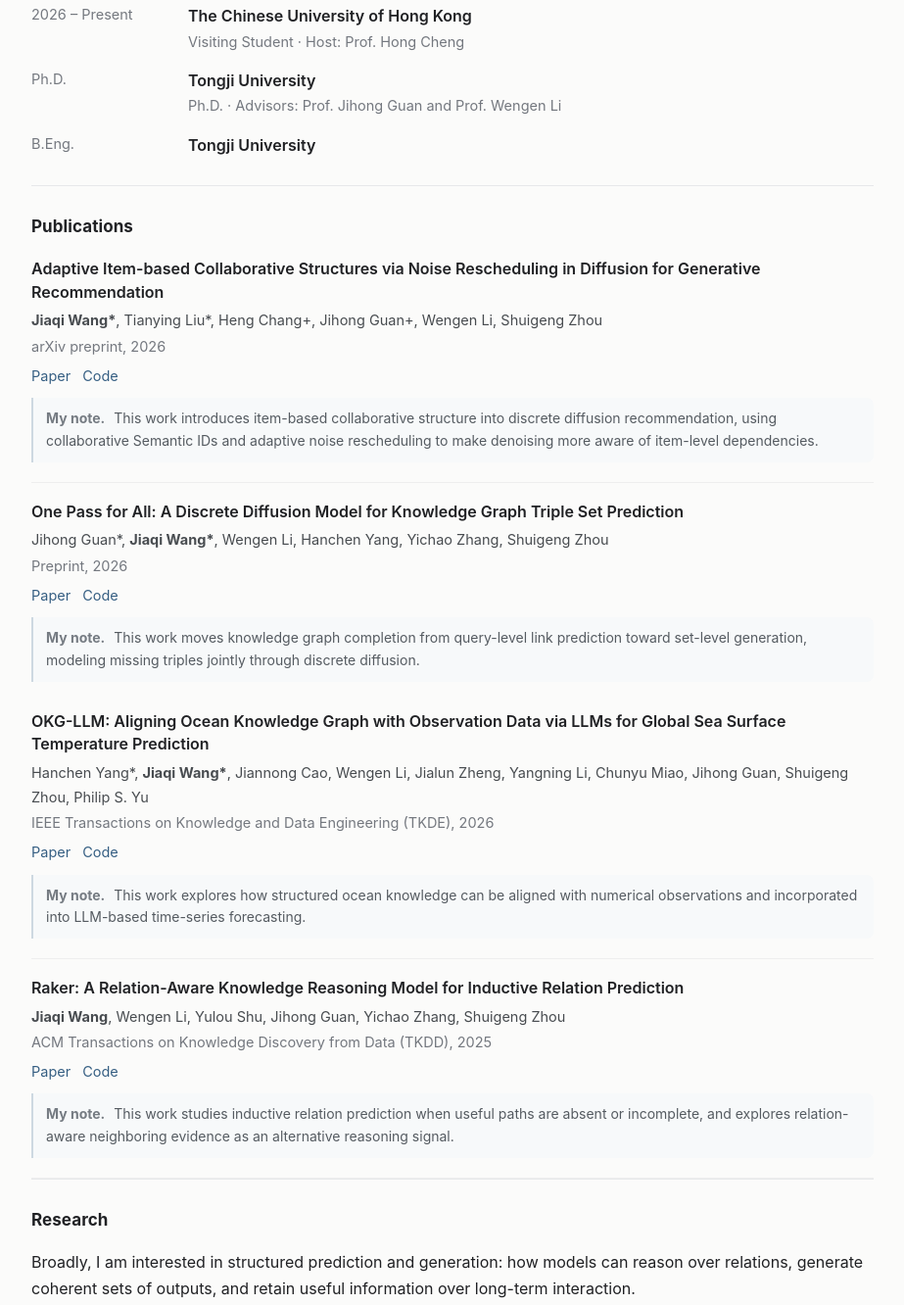
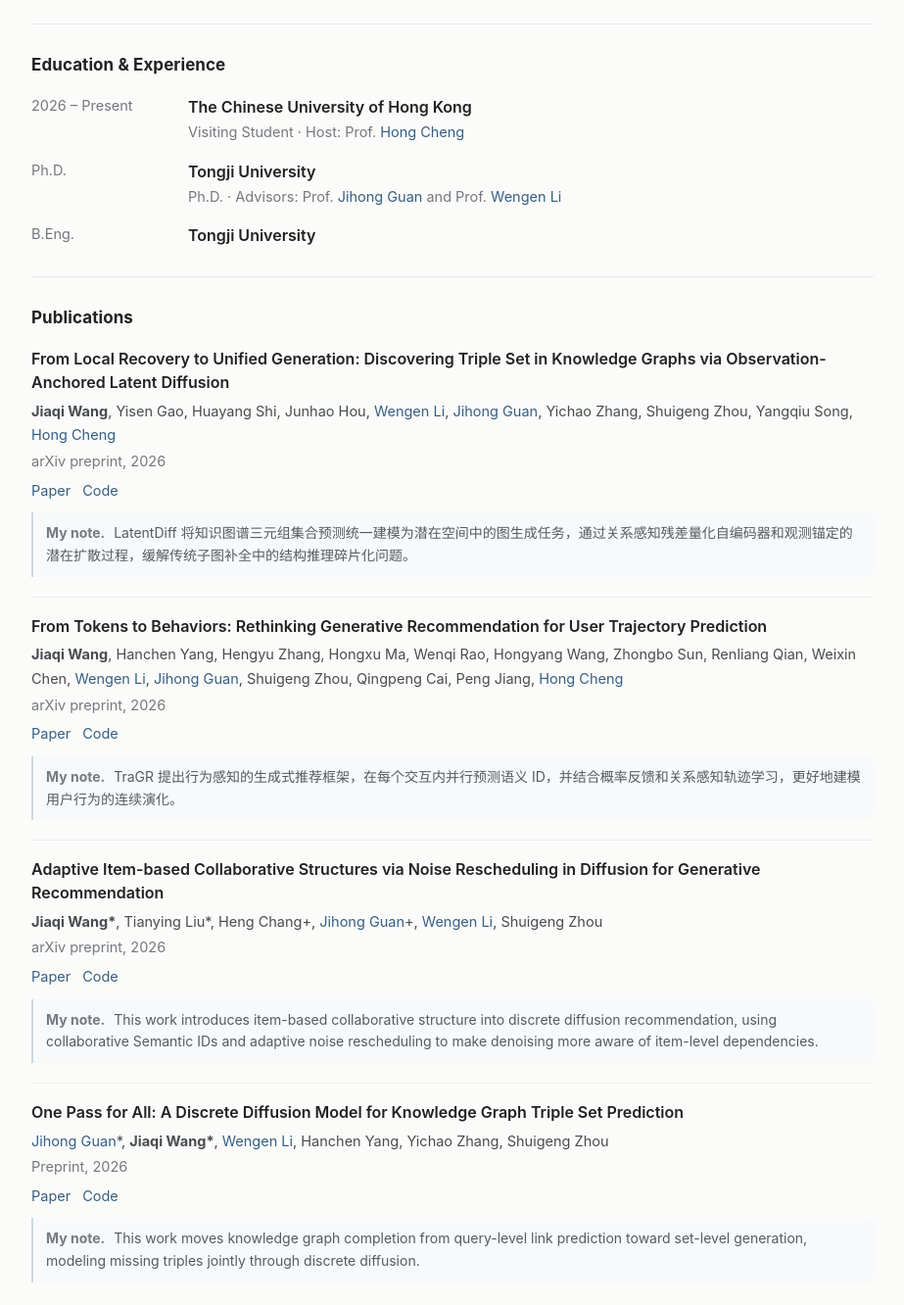
Before and after one commit to CalmaQi/CalmaQi.github.io, a plain HTML site: page index.html in a window 1280 px wide. Shown: the part 777-2109 px from the top of the page at 98% size, without its empty margins (178-1101 px from the left). Drawn offline with Linux system fonts and the light colour scheme.

Commit message:
Update homepage links and publications
Co-authored-by: Copilot <223556219+Copilot@users.noreply.github.com>

```diff
--- a/index.html
+++ b/index.html
@@ -93,21 +93,23 @@
     <div class="section-head"><h2>About</h2></div>
     <p>
       I am a Ph.D. student at Tongji University, where I also completed my undergraduate study.
-      I am advised by Prof. Jihong Guan and Prof. Wengen Li.
-      Since 2026, I have been visiting The Chinese University of Hong Kong (CUHK), advised by Prof. Hong Cheng.
+      I am advised by Prof. <a href="https://cs.tongji.edu.cn/info/1061/2814.htm" target="_blank" rel="noopener">Jihong Guan</a>
+      and Prof. <a href="https://cs.tongji.edu.cn/info/1063/2826.htm" target="_blank" rel="noopener">Wengen Li</a>.
+      Since 2026, I have been visiting The Chinese University of Hong Kong (CUHK), advised by Prof.
+      <a href="https://www.cse.cuhk.edu.hk/people/faculty/hong-cheng/" target="_blank" rel="noopener">Hong Cheng</a>.
     </p>
 
-    <!-- OPTIONAL PERSONAL COMMENT: keep / rewrite / delete. -->
-    <!-- <p class="muted">
-      I enjoy problems where the prediction target is not an isolated object, but a structured set of mutually dependent decisions.
+    <p class="muted">
+      我是同济大学博士生，研究方向聚焦于结构化预测与生成式智能，主要研究知识图谱补全、生成式推荐和智能体记忆。
+      目前，我在香港中文大学进行访问研究，围绕知识图谱三元组集合预测和用户行为轨迹预测开展工作。
     </p>
-  </section> -->
+  </section>
 
   <section id="news">
     <div class="section-head"><h2>News</h2><span class="sub">Selected updates</span></div>
     <div class="news">
       <!-- Add newest items at the top. -->
-      <div class="news-row"><div class="date">2026.08</div><div>Started a research visit at CUHK with Prof. Hong Cheng.</div></div>
+      <div class="news-row"><div class="date">2026</div><div>Started a research visit at CUHK with Prof. <a href="https://www.cse.cuhk.edu.hk/people/faculty/hong-cheng/" target="_blank" rel="noopener">Hong Cheng</a>.</div></div>
       <div class="news-row"><div class="date">2026</div><div>Released DiffTSP, a discrete diffusion framework for knowledge graph triple set prediction.</div></div>
       <div class="news-row"><div class="date">2026</div><div>OKG-LLM was published in <em>TKDE</em>.</div></div>
       <div class="news-row"><div class="date">2025</div><div>Raker was published in <em>TKDD</em>.</div></div>
@@ -117,14 +119,49 @@
   <section id="education">
     <div class="section-head"><h2>Education &amp; Experience</h2></div>
     <div class="timeline">
-      <div class="timeline-row"><div class="time">2026 – Present</div><div><div class="title">The Chinese University of Hong Kong</div><div class="detail">Visiting Student · Host: Prof. Hong Cheng</div></div></div>
-      <div class="timeline-row"><div class="time">Ph.D.</div><div><div class="title">Tongji University</div><div class="detail">Ph.D. · Advisors: Prof. Jihong Guan and Prof. Wengen Li</div></div></div>
+      <div class="timeline-row"><div class="time">2026 – Present</div><div><div class="title">The Chinese University of Hong Kong</div><div class="detail">Visiting Student · Host: Prof. <a href="https://www.cse.cuhk.edu.hk/people/faculty/hong-cheng/" target="_blank" rel="noopener">Hong Cheng</a></div></div></div>
+      <div class="timeline-row"><div class="time">Ph.D.</div><div><div class="title">Tongji University</div><div class="detail">Ph.D. · Advisors: Prof. <a href="https://cs.tongji.edu.cn/info/1061/2814.htm" target="_blank" rel="noopener">Jihong Guan</a> and Prof. <a href="https://cs.tongji.edu.cn/info/1063/2826.htm" target="_blank" rel="noopener">Wengen Li</a></div></div></div>
       <div class="timeline-row"><div class="time">B.Eng.</div><div><div class="title">Tongji University</div></div></div>
     </div>
   </section>
 
   <section id="publications">
     <div class="section-head"><h2>Publications</h2></div>
+    <article class="paper">
+      <div class="paper-title">From Local Recovery to Unified Generation: Discovering Triple Set in Knowledge Graphs via Observation-Anchored Latent Diffusion</div>
+      <div class="authors"><strong>Jiaqi Wang</strong>, Yisen Gao, Huayang Shi, Junhao Hou,
+        <a href="https://cs.tongji.edu.cn/info/1063/2826.htm" target="_blank" rel="noopener">Wengen Li</a>,
+        <a href="https://cs.tongji.edu.cn/info/1061/2814.htm" target="_blank" rel="noopener">Jihong Guan</a>,
+        Yichao Zhang, Shuigeng Zhou, Yangqiu Song,
+        <a href="https://www.cse.cuhk.edu.hk/people/faculty/hong-cheng/" target="_blank" rel="noopener">Hong Cheng</a></div>
+      <div class="venue">arXiv preprint, 2026</div>
+      <div class="paper-links">
+        <a href="https://arxiv.org/abs/2610.39114" target="_blank" rel="noopener">Paper</a>
+        <a href="https://github.com/CalmaQi/LKGDiff" target="_blank" rel="noopener">Code</a>
+      </div>
+      <div class="paper-note"><strong>My note.</strong>
+        LatentDiff 将知识图谱三元组集合预测统一建模为潜在空间中的图生成任务，通过关系感知残差量化自编码器和观测锚定的潜在扩散过程，缓解传统子图补全中的结构推理碎片化问题。
+      </div>
+    </article>
+
+    <article class="paper">
+      <div class="paper-title">From Tokens to Behaviors: Rethinking Generative Recommendation for User Trajectory Prediction</div>
+      <div class="authors"><strong>Jiaqi Wang</strong>, Hanchen Yang, Hengyu Zhang, Hongxu Ma, Wenqi Rao, Hongyang Wang,
+        Zhongbo Sun, Renliang Qian, Weixin Chen,
+        <a href="https://cs.tongji.edu.cn/info/1063/2826.htm" target="_blank" rel="noopener">Wengen Li</a>,
+        <a href="https://cs.tongji.edu.cn/info/1061/2814.htm" target="_blank" rel="noopener">Jihong Guan</a>,
+        Shuigeng Zhou, Qingpeng Cai, Peng Jiang,
+        <a href="https://www.cse.cuhk.edu.hk/people/faculty/hong-cheng/" target="_blank" rel="noopener">Hong Cheng</a></div>
+      <div class="venue">arXiv preprint, 2026</div>
+      <div class="paper-links">
+        <a href="https://arxiv.org/abs/2611.16159" target="_blank" rel="noopener">Paper</a>
+        <a href="https://github.com/CalmaQi/GR4UBT" target="_blank" rel="noopener">Code</a>
+      </div>
+      <div class="paper-note"><strong>My note.</strong>
+        TraGR 提出行为感知的生成式推荐框架，在每个交互内并行预测语义 ID，并结合概率反馈和关系感知轨迹学习，更好地建模用户行为的连续演化。
+      </div>
+    </article>
+
       <article class="paper">
     <div class="paper-title">
       Adaptive Item-based Collaborative Structures via Noise Rescheduling in Diffusion for Generative Recommendation
@@ -132,7 +169,8 @@
 
     <div class="authors">
       <strong>Jiaqi Wang*</strong>, Tianying Liu*, Heng Chang+,
-      Jihong Guan+, Wengen Li, Shuigeng Zhou
+      <a href="https://cs.tongji.edu.cn/info/1061/2814.htm" target="_blank" rel="noopener">Jihong Guan</a>+,
+      <a href="https://cs.tongji.edu.cn/info/1063/2826.htm" target="_blank" rel="noopener">Wengen Li</a>, Shuigeng Zhou
     </div>
 
     <div class="venue">
@@ -158,7 +196,10 @@
 
     <article class="paper">
       <div class="paper-title">One Pass for All: A Discrete Diffusion Model for Knowledge Graph Triple Set Prediction</div>
-      <div class="authors">Jihong Guan*, <strong>Jiaqi Wang*</strong>, Wengen Li, Hanchen Yang, Yichao Zhang, Shuigeng Zhou</div>
+      <div class="authors"><a href="https://cs.tongji.edu.cn/info/1061/2814.htm" target="_blank" rel="noopener">Jihong Guan</a>*,
+        <strong>Jiaqi Wang*</strong>,
+        <a href="https://cs.tongji.edu.cn/info/1063/2826.htm" target="_blank" rel="noopener">Wengen Li</a>,
+        Hanchen Yang, Yichao Zhang, Shuigeng Zhou</div>
       <div class="venue">Preprint, 2026</div>
       <div class="paper-links">
         <a href="https://arxiv.org/abs/2604.18344" target="_blank" rel="noopener">Paper</a>
@@ -173,7 +214,11 @@
 
     <article class="paper">
       <div class="paper-title">OKG-LLM: Aligning Ocean Knowledge Graph with Observation Data via LLMs for Global Sea Surface Temperature Prediction</div>
-      <div class="authors">Hanchen Yang*, <strong>Jiaqi Wang*</strong>, Jiannong Cao, Wengen Li, Jialun Zheng, Yangning Li, Chunyu Miao, Jihong Guan, Shuigeng Zhou, Philip S. Yu</div>
+      <div class="authors">Hanchen Yang*, <strong>Jiaqi Wang*</strong>, Jiannong Cao,
+        <a href="https://cs.tongji.edu.cn/info/1063/2826.htm" target="_blank" rel="noopener">Wengen Li</a>,
+        Jialun Zheng, Yangning Li, Chunyu Miao,
+        <a href="https://cs.tongji.edu.cn/info/1061/2814.htm" target="_blank" rel="noopener">Jihong Guan</a>,
+        Shuigeng Zhou, Philip S. Yu</div>
       <div class="venue">IEEE Transactions on Knowledge and Data Engineering (TKDE), 2026</div>
       <div class="paper-links">
         <a href="https://doi.org/10.1109/TKDE.2026.3674110" target="_blank" rel="noopener">Paper</a>
@@ -187,7 +232,11 @@
 
     <article class="paper">
       <div class="paper-title">Raker: A Relation-Aware Knowledge Reasoning Model for Inductive Relation Prediction</div>
-      <div class="authors"><strong>Jiaqi Wang</strong>, Wengen Li, Yulou Shu, Jihong Guan, Yichao Zhang, Shuigeng Zhou</div>
+      <div class="authors"><strong>Jiaqi Wang</strong>,
+        <a href="https://cs.tongji.edu.cn/info/1063/2826.htm" target="_blank" rel="noopener">Wengen Li</a>,
+        Yulou Shu,
+        <a href="https://cs.tongji.edu.cn/info/1061/2814.htm" target="_blank" rel="noopener">Jihong Guan</a>,
+        Yichao Zhang, Shuigeng Zhou</div>
       <div class="venue">ACM Transactions on Knowledge Discovery from Data (TKDD), 2025</div>
       <div class="paper-links">
         <a href="https://doi.org/10.1145/3745029" target="_blank" rel="noopener">Paper</a>
@@ -237,7 +286,7 @@
       The section will automatically show the total view count for this homepage.
     -->
   </section>
-  <footer>Last updated: August 2026.</footer>
+  <footer>Last updated: 2026.</footer>
 </main>
   <script>
   /*
```
